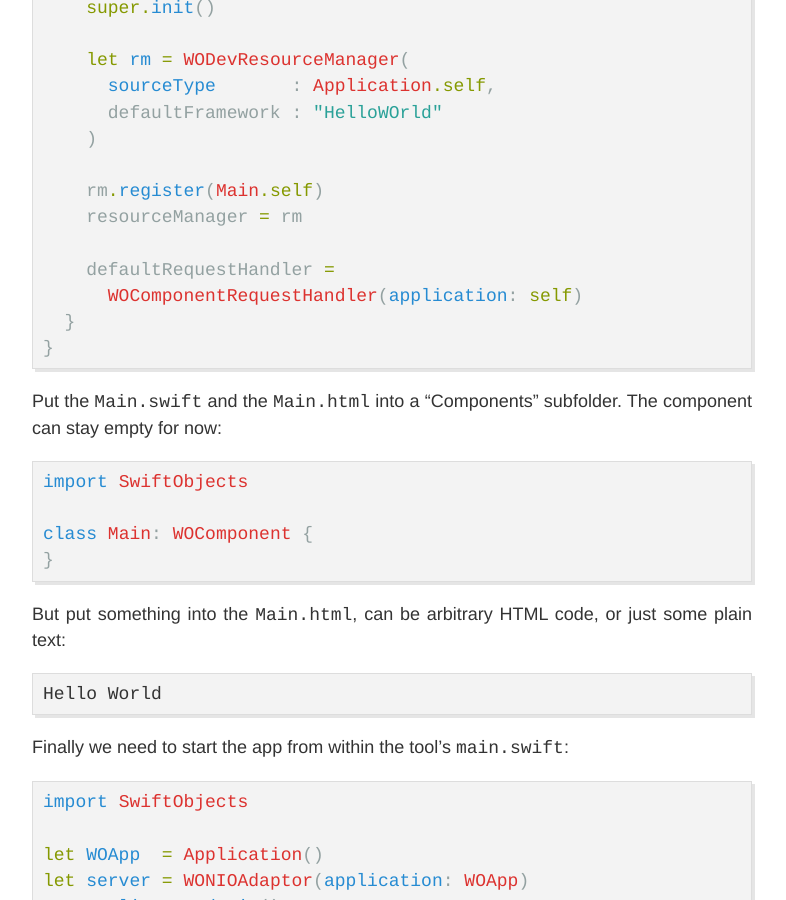
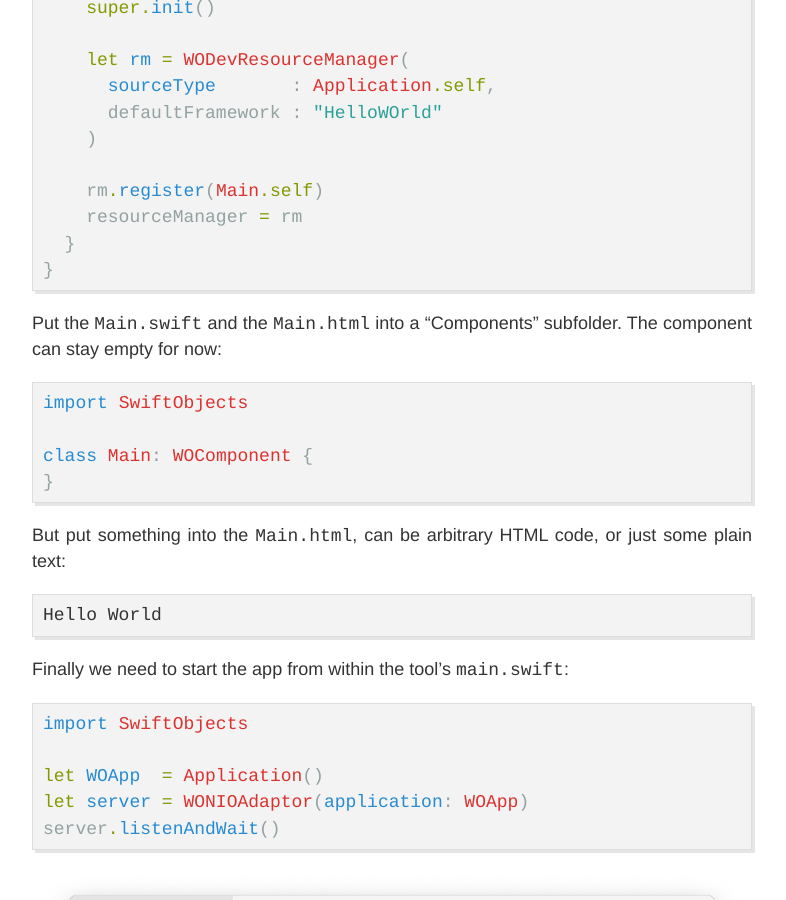
Before and after one commit to AlwaysRightInstitute/alwaysrightinstitute.github.io, a Jekyll site: the page built from _posts/2018-06-02-wo-intro.md, in a window 1280 px wide and 900 px high, scrolled down 4713 px. Shown: the whole window, without its empty margins (248-1034 px from the left). Built offline with Jekyll 4.4.1, drawn with Linux system fonts in a browser that asks for light colours.

Commit message:
Drop something incorrect
...

````diff
--- a/_posts/2018-06-02-wo-intro.md
+++ b/_posts/2018-06-02-wo-intro.md
@@ -163,9 +163,6 @@ class Application: WOApplication {
 
     rm.register(Main.self)
     resourceManager = rm
-
-    defaultRequestHandler =
-      WOComponentRequestHandler(application: self)
   }
 }
 ```
````
